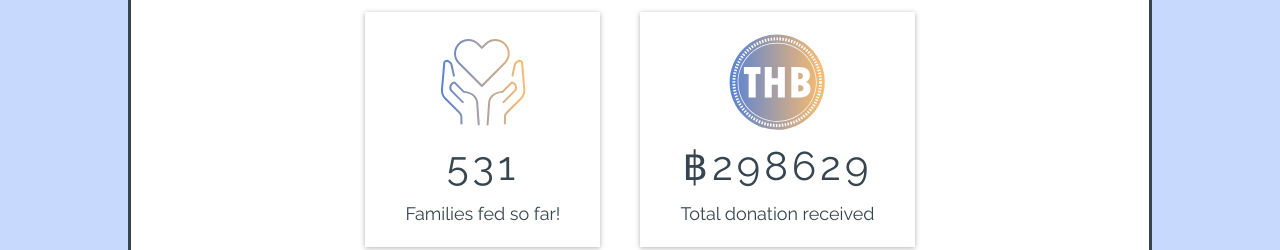
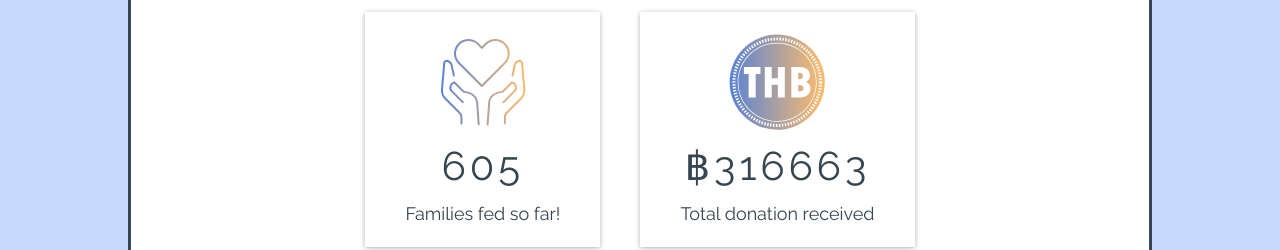
Before and after one commit to cooperda00/sang-foundation, a Gatsby site: page /donate in a window 1280 px wide. Shown: the part 1500-1750 px from the top of the page. Built offline with nearby package versions, Linux system fonts and the light colour scheme; Gatsby itself is replaced by a stand-in of ours.

Commit message:
updates counter

```diff
--- a/src/components/Home/Events/COVID19/Counter/Counter.js
+++ b/src/components/Home/Events/COVID19/Counter/Counter.js
@@ -10,20 +10,20 @@ import useInterval from "../../../../../hooks/useInterval"
 
 const Counter = () => {
   const [counter, setCounter] = useState(1)
-  const [donationCounter, setDonationCounter] = useState(629)
+  const [donationCounter, setDonationCounter] = useState(663)
 
   // 154 => 354
   // 70674 THB => 215079 ==> 298,629
 
   useInterval(() => {
-    if (counter < 531) {
+    if (counter < 605) {
       const newValue = counter + 2
       setCounter(newValue)
     }
   }, 1)
 
   useInterval(() => {
-    if (donationCounter < 298629) {
+    if (donationCounter < 316663) {
       const newValue = donationCounter + 1000
       setDonationCounter(newValue)
     }
```
